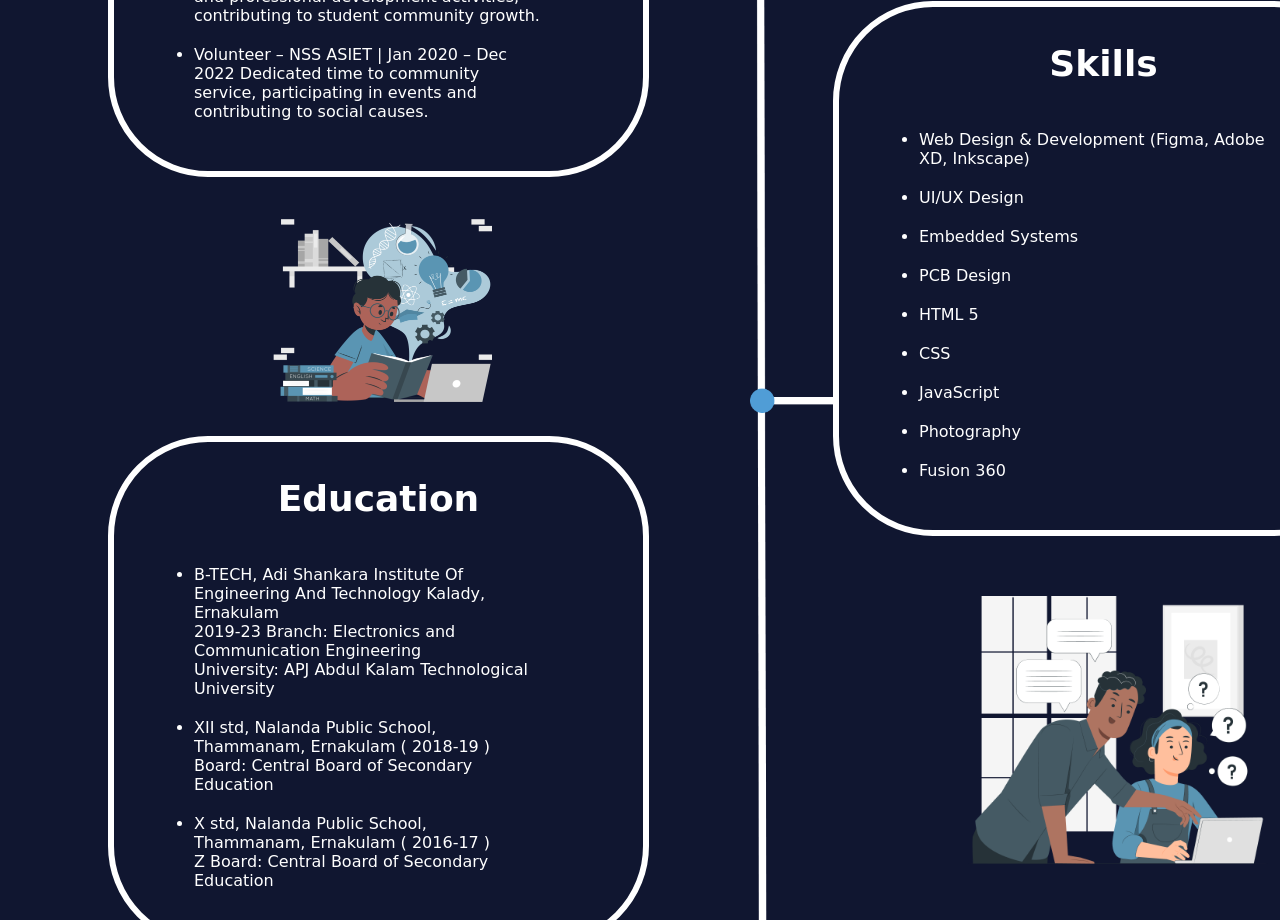
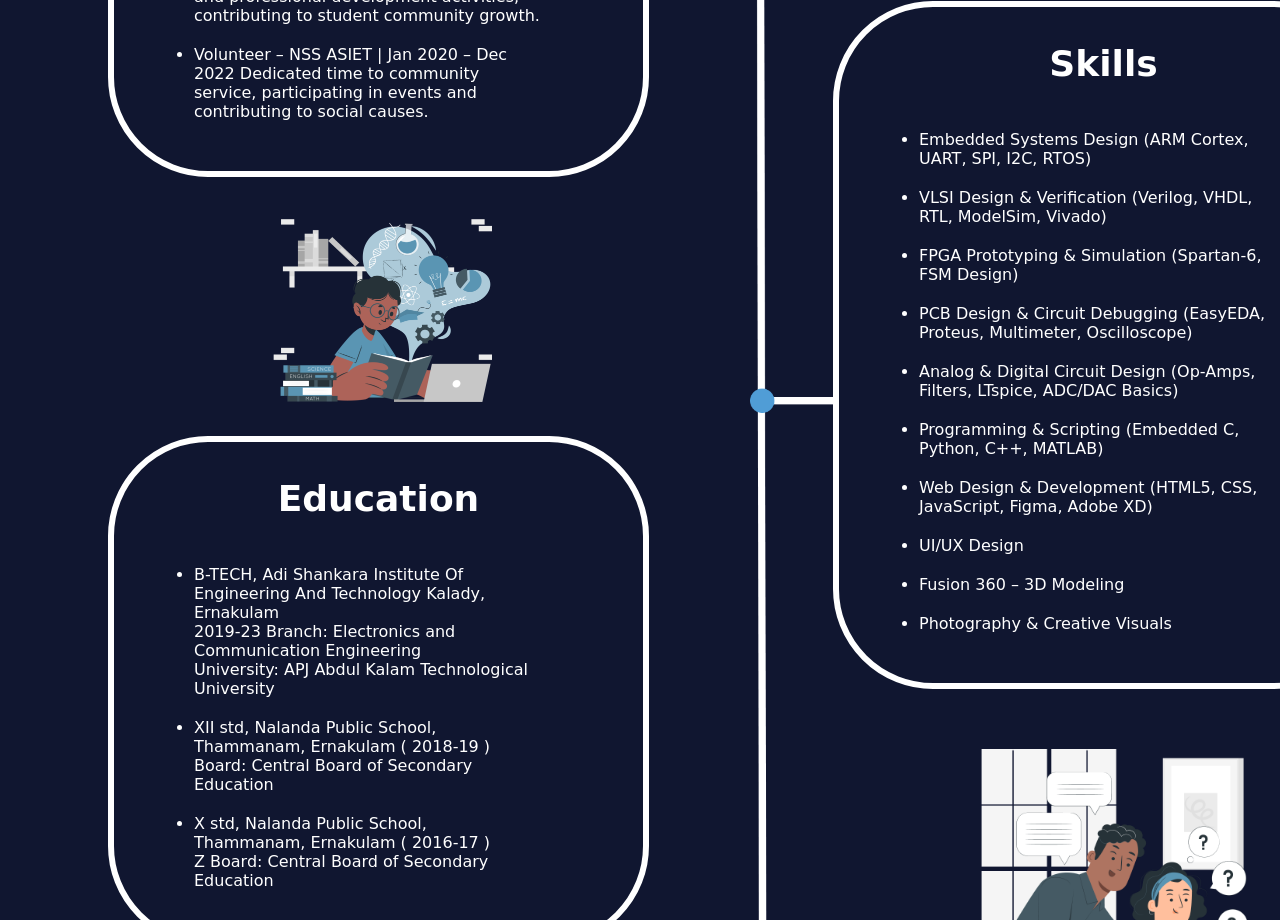
Before and after one commit to JithendraGopal/portfolio, a plain HTML site: page index.html in a window 1280 px wide. Shown: the part 3580-4500 px from the top of the page. Drawn offline with nearby package versions, Linux system fonts and the light colour scheme; a web font is replaced by a local one.

Commit message:
Update index.html

```diff
--- a/index.html
+++ b/index.html
@@ -139,15 +139,16 @@ Alongside my core electronics work, I bring creativity through UI/UX design and
             <div class="experience_div skill_div">
                 <h3>Skills</h3>
                 <ul>
-                    <li>Web Design & Development (Figma, Adobe XD, Inkscape)</li>
+                    <li>Embedded Systems Design (ARM Cortex, UART, SPI, I2C, RTOS)</li>
+                    <li>VLSI Design & Verification (Verilog, VHDL, RTL, ModelSim, Vivado)</li>
+                    <li>FPGA Prototyping & Simulation (Spartan-6, FSM Design)</li>
+                    <li>PCB Design & Circuit Debugging (EasyEDA, Proteus, Multimeter, Oscilloscope)</li>
+                    <li>Analog & Digital Circuit Design (Op-Amps, Filters, LTspice, ADC/DAC Basics)</li>
+                    <li>Programming & Scripting (Embedded C, Python, C++, MATLAB)</li>
+                    <li>Web Design & Development (HTML5, CSS, JavaScript, Figma, Adobe XD)</li>
                     <li>UI/UX Design</li>
-                    <li>Embedded Systems</li>
-                    <li>PCB Design</li>
-                    <li>HTML 5</li>
-                    <li>CSS</li>
-                    <li>JavaScript</li>
-                    <li>Photography</li>
-                    <li>Fusion 360</li>
+                    <li>Fusion 360 – 3D Modeling</li>
+                    <li>Photography & Creative Visuals</li>
                 </ul>
             </div>
             <div class="skill_img3"> <img src="./images for the website/Skill_img3.png" alt=""></div>
```
